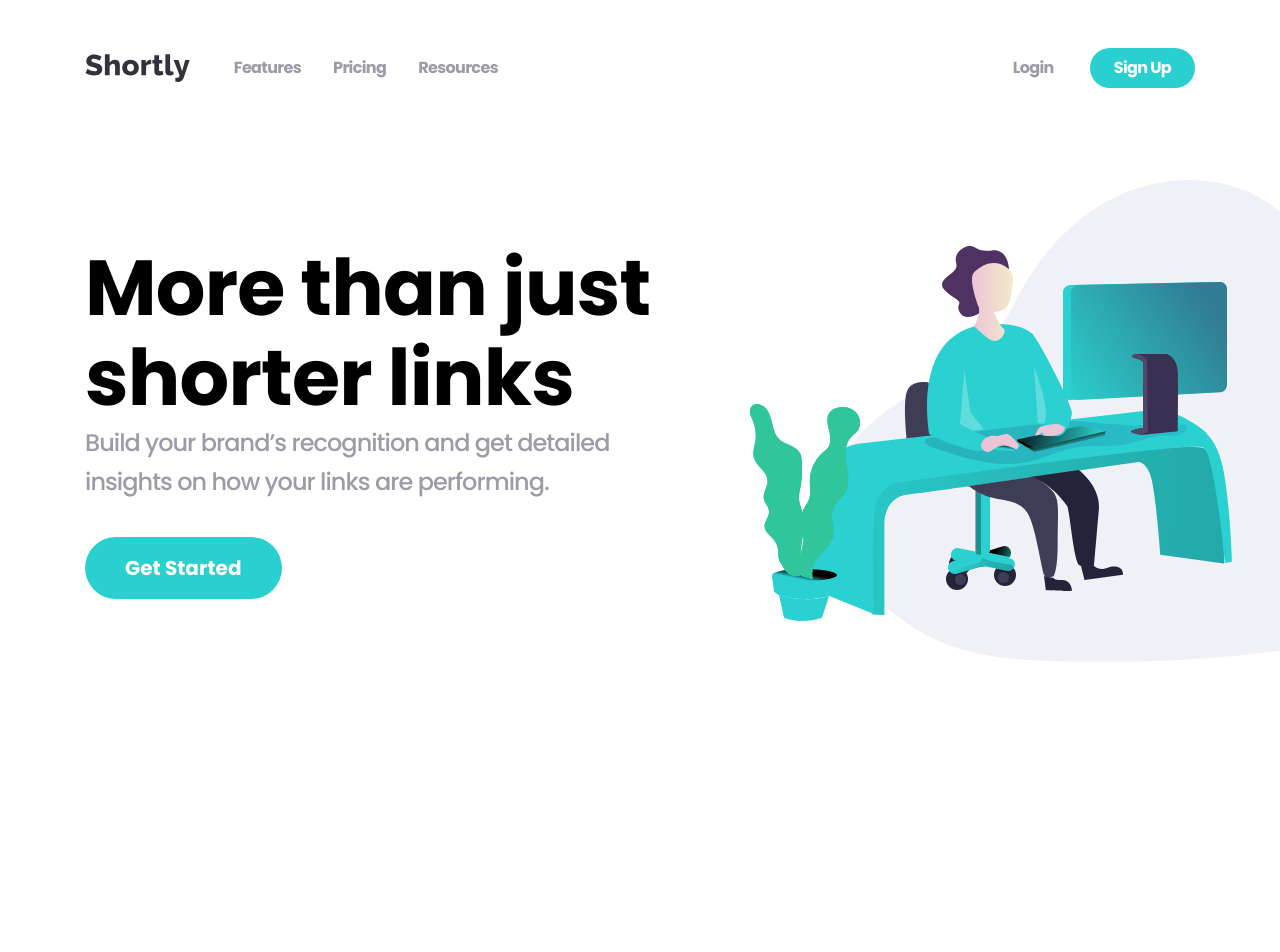
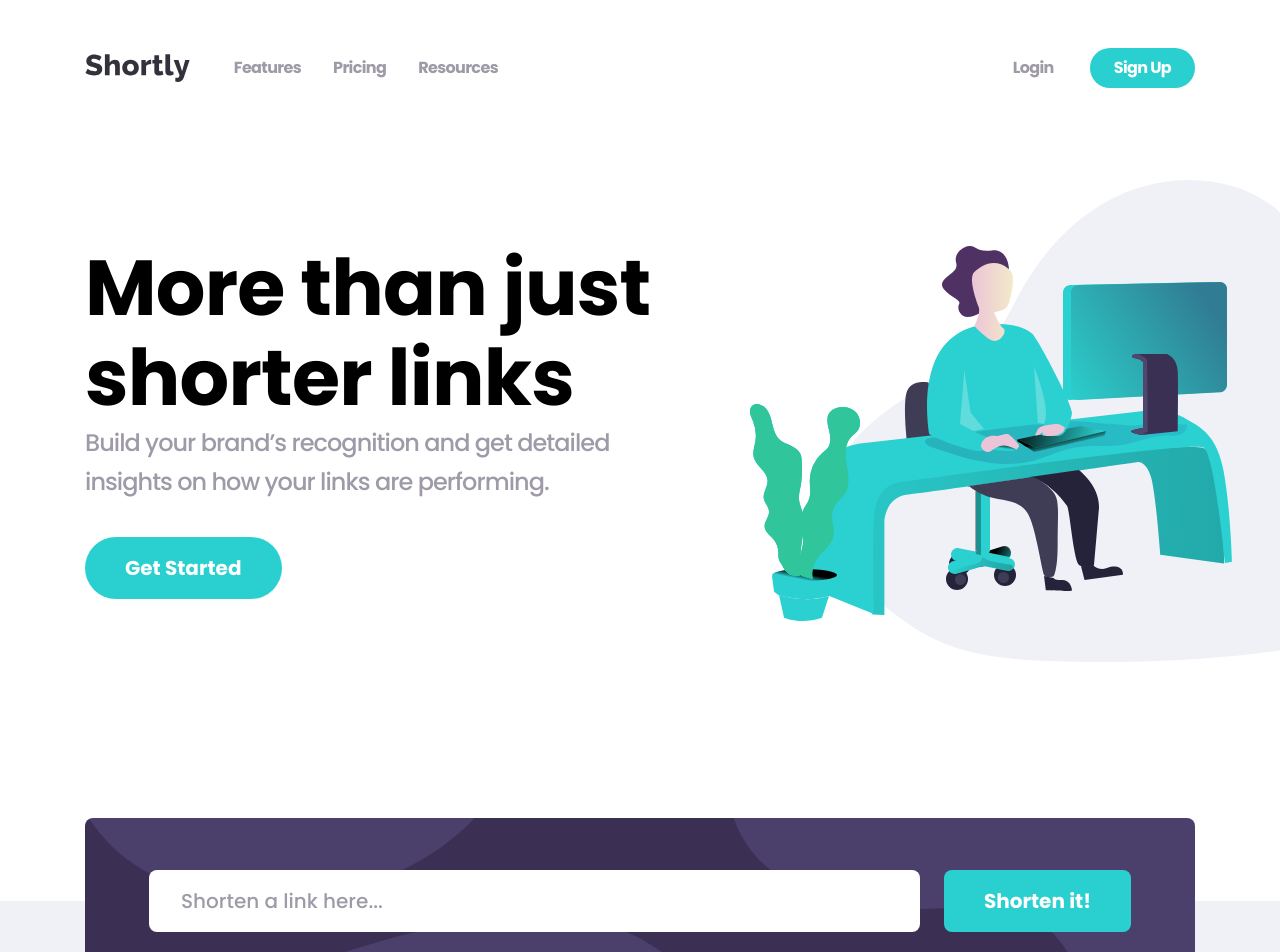
Before and after one commit to heygauravshukla/shortly-url-shortener, a Next.js app: page / in a window 1280 px wide. Shown: the top 952 px of the page. Before the commit the page ends 800 px from the top, so only its background shows below. Built offline with nearby package versions, Linux system fonts and the light colour scheme.

Commit message:
Add Shorten component and API route for URL shortening functionality

```diff
--- /dev/null
+++ b/app/api/shorten/route.ts
@@ -0,0 +1,32 @@
+import { NextResponse } from "next/server";
+
+export async function POST(req: Request) {
+  try {
+    const { url } = await req.json();
+
+    if (!url) {
+      return NextResponse.json({ error: "URL is required" }, { status: 400 });
+    }
+
+    const response = await fetch("https://cleanuri.com/api/v1/shorten", {
+      method: "POST",
+      headers: { "Content-Type": "application/x-www-form-urlencoded" },
+      body: new URLSearchParams({ url }),
+    });
+
+    if (!response.ok) {
+      return NextResponse.json(
+        { error: "Failed to shorten URL" },
+        { status: 500 },
+      );
+    }
+
+    const data = await response.json();
+    return NextResponse.json(data, { status: 200 });
+  } catch (error) {
+    return NextResponse.json(
+      { error: "Something went wrong" },
+      { status: 500 },
+    );
+  }
+}
--- a/app/page.tsx
+++ b/app/page.tsx
@@ -1,5 +1,6 @@
 import Header from "@/components/header";
 import Hero from "@/components/home/hero";
+import Shorten from "@/components/home/shorten";
 
 export default function Home() {
   return (
@@ -7,6 +8,7 @@ export default function Home() {
       <Header />
       <main>
         <Hero />
+        <Shorten />
       </main>
     </>
   );
--- /dev/null
+++ b/components/home/shorten.tsx
@@ -0,0 +1,181 @@
+"use client";
+
+import { useEffect, useState } from "react";
+import Button from "../ui/button";
+import Wrapper from "../ui/wrapper";
+
+interface ShortenedLink {
+  original: string;
+  short: string;
+}
+
+export default function Shorten() {
+  const [url, setUrl] = useState<string>("");
+  const [links, setLinks] = useState<ShortenedLink[]>([]);
+  const [error, setError] = useState<string | null>(null);
+  const [loading, setLoading] = useState<boolean>(false);
+  const [copiedIndex, setCopiedIndex] = useState<number | null>(null);
+
+  // Load previously stored links from localStorage on component mount
+  useEffect(() => {
+    const storedLinks = localStorage.getItem("shortenedLinks");
+    if (storedLinks) {
+      setLinks(JSON.parse(storedLinks));
+    }
+  }, []);
+
+  // Save links to localStorage whenever they are updated
+  useEffect(() => {
+    localStorage.setItem("shortenedLinks", JSON.stringify(links));
+  }, [links]);
+
+  const handleSubmit = async (e: React.FormEvent) => {
+    e.preventDefault();
+
+    if (!url.trim()) {
+      setError("Please add a link");
+      return;
+    }
+
+    // Prevent duplicate URL shortening
+    if (links.some((link) => link.original === url)) {
+      setError("This URL has already been shortened.");
+      return;
+    }
+
+    setLoading(true);
+    setError(null);
+
+    try {
+      const response = await fetch("/api/shorten", {
+        method: "POST",
+        headers: { "Content-Type": "application/json" },
+        body: JSON.stringify({ url }),
+      });
+
+      const data = await response.json();
+
+      if (response.ok) {
+        const newLink = { original: url, short: data.result_url };
+        setLinks((prev) => [newLink, ...prev]); // Add new shortened link to the list
+        setUrl(""); // Clear input field after successful shortening
+      } else {
+        setError(data.error || "Failed to shorten URL");
+      }
+    } catch (err) {
+      setError("Something went wrong. Please try again.");
+    } finally {
+      setLoading(false);
+    }
+  };
+
+  // Function to copy the shortened URL to clipboard
+  const handleCopy = (shortUrl: string, index: number) => {
+    navigator.clipboard.writeText(shortUrl);
+    setCopiedIndex(index);
+    setTimeout(() => setCopiedIndex(null), 2000);
+  };
+
+  return (
+    <section
+      aria-labelledby="shorten-heading"
+      className="mt-[5.5rem] bg-[#F0F1F6]"
+    >
+      <h2 id="shorten-heading" className="sr-only">
+        Shorten your links
+      </h2>
+
+      <div className="bg-gradient-to-b from-white from-50% to-[#F0F1F6] to-50%">
+        <Wrapper
+          as="form"
+          className="grid gap-4 rounded-lg bg-dark-violet bg-[url('/backgrounds/bg-boost-mobile.svg')] bg-cover bg-center bg-no-repeat p-6 lg:flex lg:items-center lg:gap-6 lg:bg-[url('/backgrounds/bg-boost-desktop.svg')] lg:px-16 lg:py-[3.25rem]"
+          aria-label="Shorten your URL"
+          onSubmit={handleSubmit}
+          noValidate
+        >
+          <label htmlFor="shorten-input" className="sr-only">
+            Enter a URL to shorten
+          </label>
+
+          <div className="lg:relative lg:w-full">
+            <input
+              id="shorten-input"
+              type="url"
+              name="url"
+              placeholder="Shorten a link here..."
+              className={`w-full rounded-lg px-4 py-3 text-base font-medium placeholder:text-grayish-violet lg:px-8 lg:py-4 lg:text-xl ${error ? "text-red/50 ring-4 ring-red placeholder:text-red/50" : ""}`}
+              aria-required="true"
+              value={url}
+              onChange={(e) => setUrl(e.target.value)}
+              required
+            />
+            {error && (
+              <div
+                className="mt-1 text-xs font-medium italic text-red lg:absolute lg:left-0 lg:top-full lg:mt-2 lg:text-sm lg:font-bold lg:tracking-6"
+                aria-live="polite"
+              >
+                {error}
+              </div>
+            )}
+          </div>
+
+          <Button
+            type="submit"
+            rounded="lg"
+            size="lg"
+            disabled={loading}
+            className="lg:whitespace-nowrap"
+          >
+            {loading ? "Shortening..." : "Shorten it!"}
+          </Button>
+        </Wrapper>
+      </div>
+
+      {/* Display list of shortened links */}
+      {links.length > 0 && (
+        <Wrapper as="ul" className="grid gap-6 py-6 lg:gap-4">
+          {links.map((link, index) => (
+            <li
+              key={index}
+              className="grid gap-3 rounded-lg bg-white px-4 py-[0.875rem] lg:flex lg:items-center lg:justify-between lg:px-6 lg:py-4"
+              aria-labelledby={`shortened-url-${index}`}
+            >
+              {/* Display original URL */}
+              <span className="break-all text-base font-medium text-very-dark-violet lg:text-xl">
+                {link.original}
+              </span>
+
+              {/* Divider for mobile view */}
+              <div className="h-[1px] bg-gray lg:hidden"></div>
+
+              {/* Display shortened URL with a copy button */}
+              <div className="grid gap-3 lg:flex lg:items-center lg:gap-6">
+                <a
+                  href={link.short}
+                  target="_blank"
+                  rel="noopener noreferrer"
+                  className="text-base font-medium -tracking-2 text-cyan lg:text-xl"
+                >
+                  {link.short}
+                </a>
+
+                <Button
+                  rounded="md"
+                  className={`py-2 lg:w-[6.375rem] lg:px-0 ${
+                    copiedIndex === index
+                      ? "bg-dark-violet focus:opacity-100"
+                      : ""
+                  }`}
+                  onClick={() => handleCopy(link.short, index)}
+                  aria-label="Copy shortened URL"
+                >
+                  {copiedIndex === index ? "Copied!" : "Copy"}
+                </Button>
+              </div>
+            </li>
+          ))}
+        </Wrapper>
+      )}
+    </section>
+  );
+}
```
